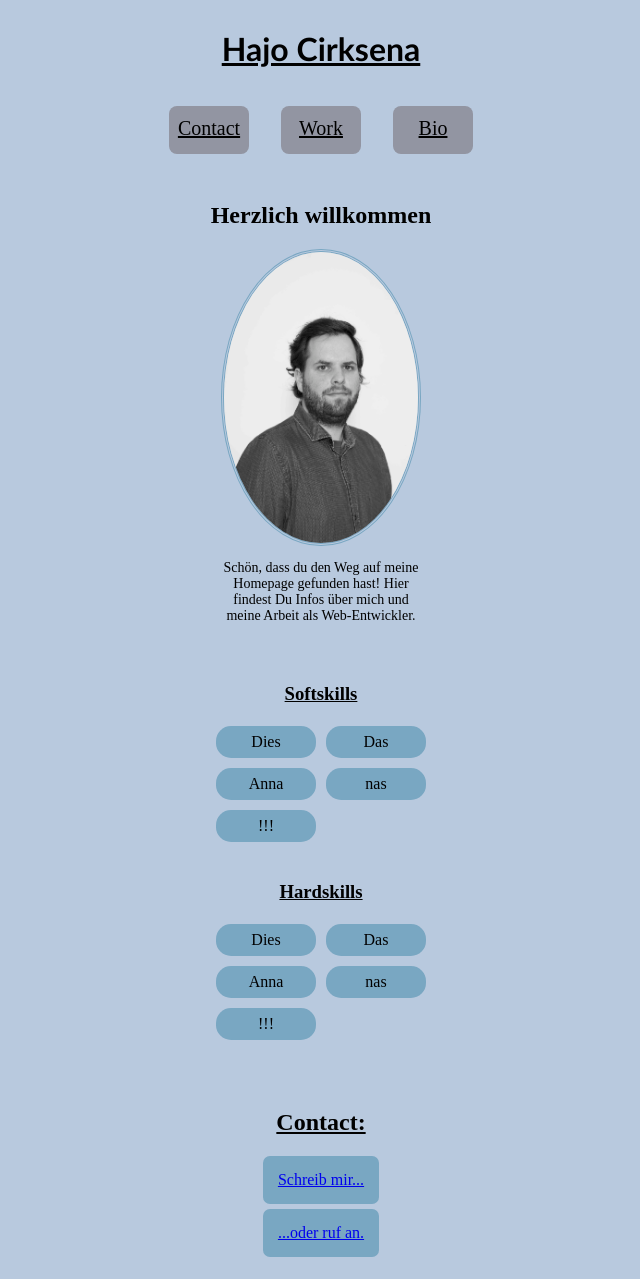
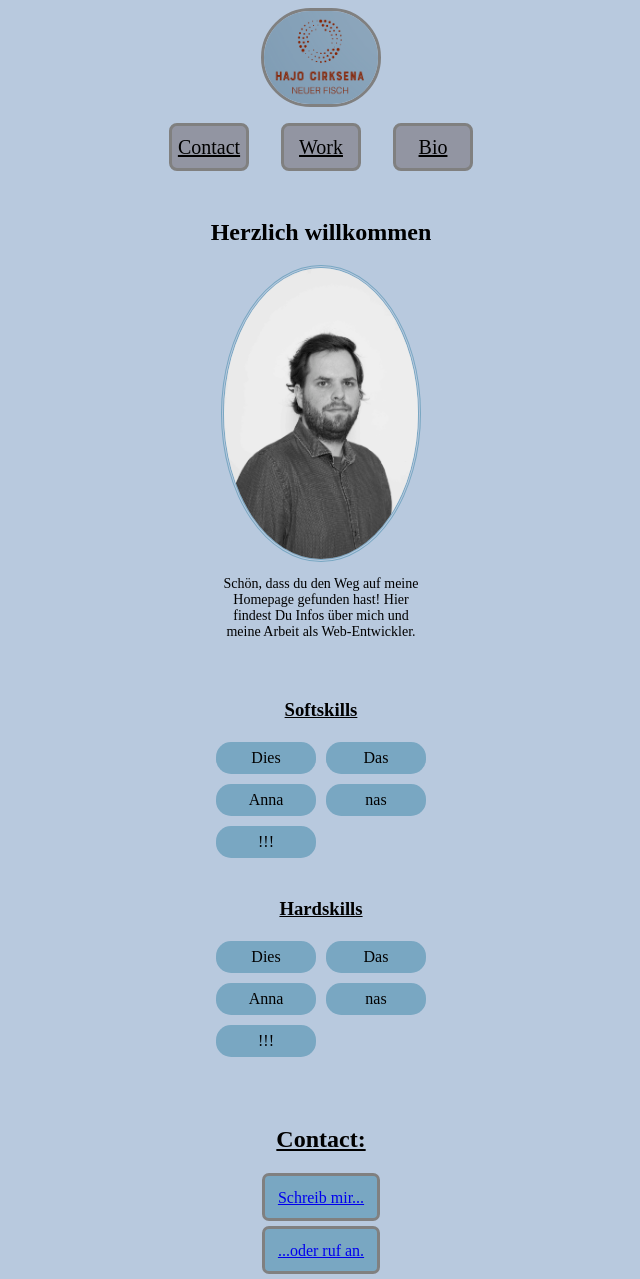
Before and after one commit to hajocirksena/personal-website, a website: page docs/index.html in a window 1280 px wide. Shown: the top 1279 px of the page, without its empty margins (319-959 px from the left). Drawn offline with Linux system fonts and the light colour scheme.

Commit message:
Add button border

```diff
--- a/docs/index.html
+++ b/docs/index.html
@@ -9,8 +9,8 @@
 
 <body>
 <header class="header">
-            <!-- <img class="header__logo" src="images/logo.png" alt="logo"> -->
-            <h1 class="header__h1">Hajo Cirksena</h1>
+            <img class="header__logo" src="images/logo.png" alt="logo">
+            <!-- <h1 class="header__h1">Hajo Cirksena</h1> -->
     <div class="header__nav">
             <nav class="header__nav--link"><a class="header__nav--text" href="#con">Contact</a></nav>
             <nav class="header__nav--link"><a class="header__nav--text" href="#work">Work</a></nav>
--- a/scss/components/_contact.scss
+++ b/scss/components/_contact.scss
@@ -13,8 +13,10 @@
  .contact__link{
      height: 48px;
      margin: auto;
-     padding: 15px;
+     padding: 13px;
      margin-bottom: 5px;
+     border-color: grey;
+     border-style: solid;
      border-radius: 7px;
      background: rgba(29, 116, 154, 0.413);
      &:active {
--- a/scss/components/_header.scss
+++ b/scss/components/_header.scss
@@ -2,13 +2,17 @@
 .header {
     display: flex;
     flex-direction: column;
+    align-items: center;
+
 }
 
 .header__logo {
     display: flex;
     flex-direction: column;
     justify-content: center;
-    max-width: 150px;
+    max-width: 120px;
+    border-color: grey;
+    border-style: solid;
     border-radius: 100px;
 }
 
@@ -30,9 +34,11 @@
     height: 48px;
     min-width: 80px;
     padding: 5px;
-    padding-top: 11px;
+    padding-top: 10px;
     text-align: center;
     background: rgb(146, 149, 162);
+    border-color: grey;
+    border-style: solid;
     border-radius: 8px;
 
     &:hover {
--- a/scss/components/_work.scss
+++ b/scss/components/_work.scss
@@ -24,6 +24,8 @@
     width: 180px;
     border-radius: 20px;
     margin-bottom: 2rem;
+    border-color: grey;
+    border-style: solid;
     background: rgba(29, 116, 154, 0.413);
     &:active {
        background: rgba(252, 188, 132, 0.447);
```
Also changed, not shown: docs/styles.css, 1 other file.
